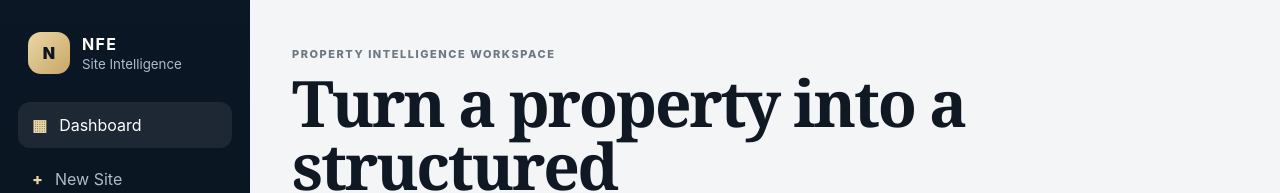
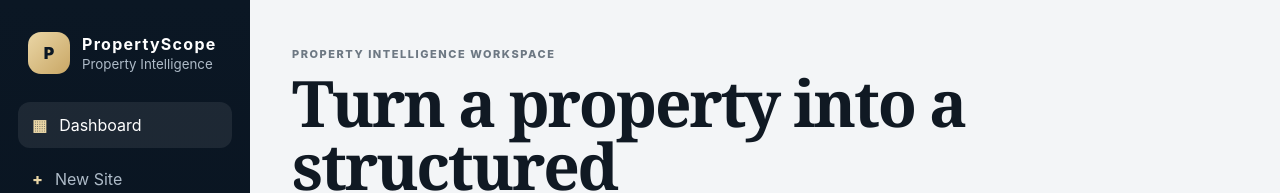
Before and after one commit to darkbishop43-tech/NFE-PropertyScope, a Next.js app: page /dashboard in a window 1280 px wide. Shown: the top 193 px of the page. Built offline with nearby package versions, Linux system fonts and the light colour scheme.

Commit message:
Rename public product branding to PropertyScope

```diff
--- a/app/layout.tsx
+++ b/app/layout.tsx
@@ -3,7 +3,7 @@ import './globals.css';
 import AppShell from '@/components/app-shell';
 
 export const metadata: Metadata = {
-  title: 'NFE Site Intelligence',
+  title: 'PropertyScope',
   description: 'Human-governed property and development intelligence workspace.'
 };
 
--- a/components/app-shell.tsx
+++ b/components/app-shell.tsx
@@ -15,8 +15,8 @@ export default function AppShell({ children }: { children: ReactNode }) {
     <div className="app-shell">
       <aside className="sidebar">
         <Link href="/dashboard" className="brand">
-          <span className="brand-mark">N</span>
-          <span><strong>NFE</strong><small>Site Intelligence</small></span>
+          <span className="brand-mark">P</span>
+          <span><strong>PropertyScope</strong><small>Property Intelligence</small></span>
         </Link>
         <nav className="sidebar-nav">
           {nav.map((item) => <Link key={item.href} href={item.href} className={pathname.startsWith(item.href) ? 'nav-link active' : 'nav-link'}><span>{item.icon}</span>{item.label}</Link>)}
--- a/package.json
+++ b/package.json
@@ -1,5 +1,5 @@
 {
-  "name": "nfe-site-intelligence",
+  "name": "propertyscope",
   "version": "0.1.0",
   "private": true,
   "scripts": {
```
Also changed, not shown: 2 other files (tests, documents, lock files or other folders).
